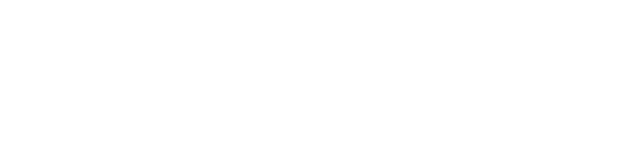
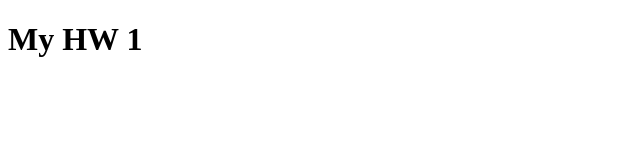
Before and after one commit to Sofiia-Tkachenko/goit-markup-hw-01, a plain HTML site: page index.html in a window 1280 px wide. Shown: the whole page, without its empty margins (0-640 px from the left). Drawn offline with Linux system fonts and the light colour scheme.

Commit message:
start the content

```diff
--- a/index.html
+++ b/index.html
@@ -8,7 +8,7 @@
 </head>
 
 <body>
-
+    <h1>My HW 1</h1>
 </body>
 
 </html>
```
